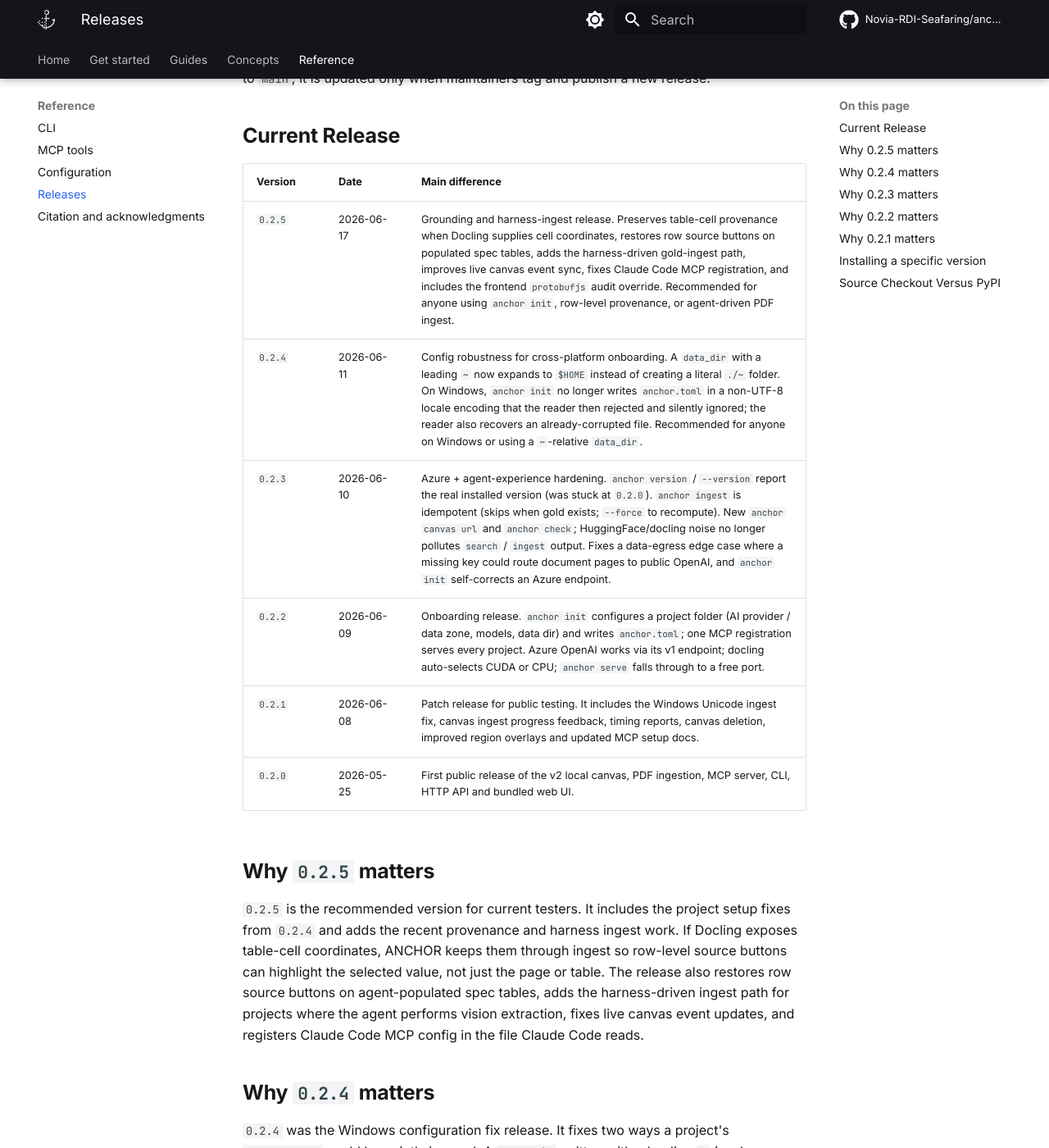
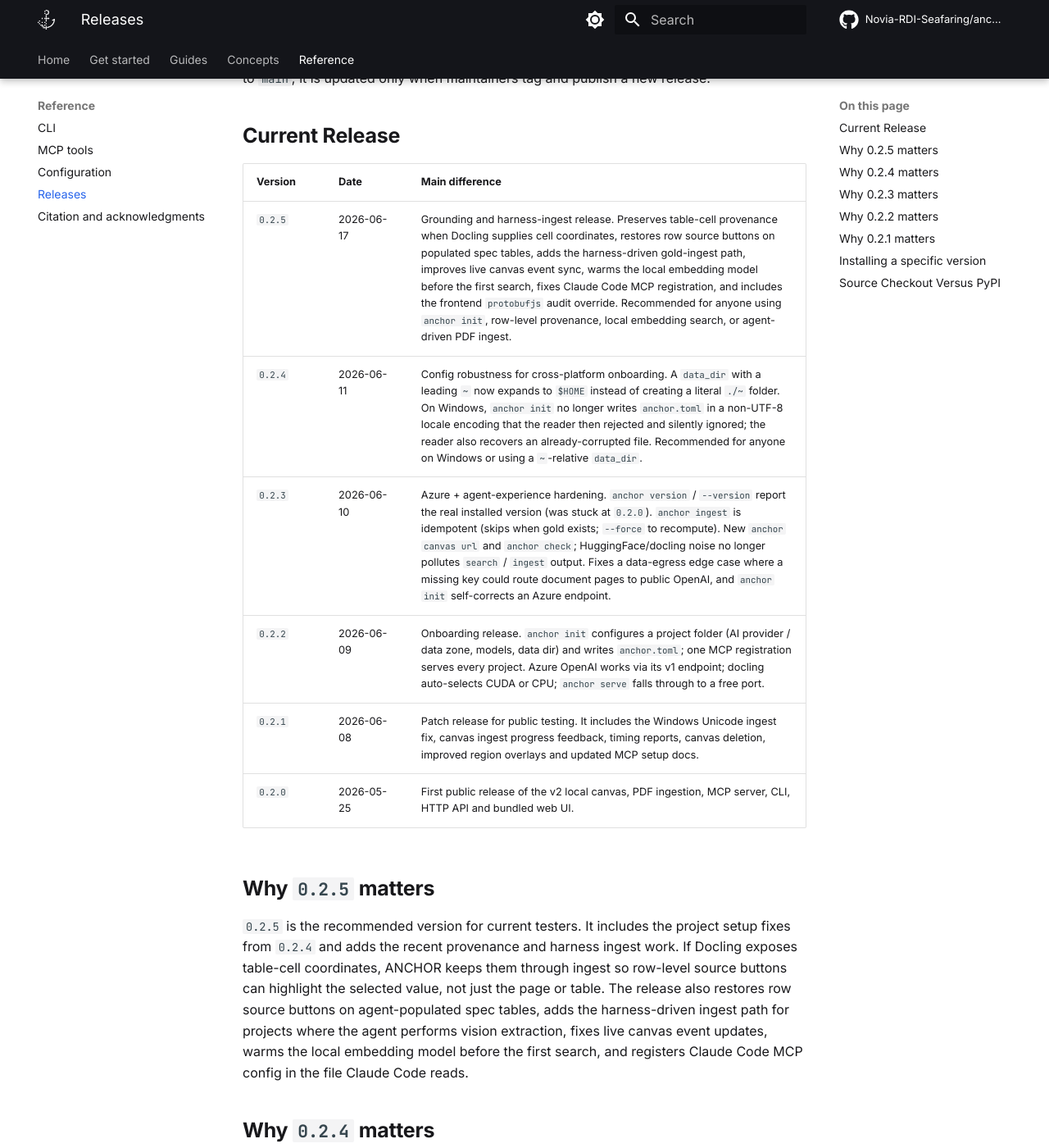
Before and after one commit to Novia-RDI-Seafaring/anchor, an MkDocs documentation site: the page built from docs/reference/releases.md, in a window 1280 px wide and 1400 px high, scrolled down 270 px. Shown: the whole window at 82% size. Built offline with MkDocs 1.6.1 and Material for MkDocs 9.7.7, drawn with Linux system fonts in a browser that asks for light colours; comment, search, counter and statistics services are not loaded.

Commit message:
docs: include embedder startup fix in v0.2.5 notes

```diff
--- a/docs/reference/releases.md
+++ b/docs/reference/releases.md
@@ -14,7 +14,7 @@ release.
 
 | Version | Date | Main difference |
 | --- | --- | --- |
-| `0.2.5` | 2026-06-17 | Grounding and harness-ingest release. Preserves table-cell provenance when Docling supplies cell coordinates, restores row source buttons on populated spec tables, adds the harness-driven gold-ingest path, improves live canvas event sync, fixes Claude Code MCP registration, and includes the frontend `protobufjs` audit override. Recommended for anyone using `anchor init`, row-level provenance, or agent-driven PDF ingest. |
+| `0.2.5` | 2026-06-17 | Grounding and harness-ingest release. Preserves table-cell provenance when Docling supplies cell coordinates, restores row source buttons on populated spec tables, adds the harness-driven gold-ingest path, improves live canvas event sync, warms the local embedding model before the first search, fixes Claude Code MCP registration, and includes the frontend `protobufjs` audit override. Recommended for anyone using `anchor init`, row-level provenance, local embedding search, or agent-driven PDF ingest. |
 | `0.2.4` | 2026-06-11 | Config robustness for cross-platform onboarding. A `data_dir` with a leading `~` now expands to `$HOME` instead of creating a literal `./~` folder. On Windows, `anchor init` no longer writes `anchor.toml` in a non-UTF-8 locale encoding that the reader then rejected and silently ignored; the reader also recovers an already-corrupted file. Recommended for anyone on Windows or using a `~`-relative `data_dir`. |
 | `0.2.3` | 2026-06-10 | Azure + agent-experience hardening. `anchor version` / `--version` report the real installed version (was stuck at `0.2.0`). `anchor ingest` is idempotent (skips when gold exists; `--force` to recompute). New `anchor canvas url` and `anchor check`; HuggingFace/docling noise no longer pollutes `search` / `ingest` output. Fixes a data-egress edge case where a missing key could route document pages to public OpenAI, and `anchor init` self-corrects an Azure endpoint. |
 | `0.2.2` | 2026-06-09 | Onboarding release. `anchor init` configures a project folder (AI provider / data zone, models, data dir) and writes `anchor.toml`; one MCP registration serves every project. Azure OpenAI works via its v1 endpoint; docling auto-selects CUDA or CPU; `anchor serve` falls through to a free port. |
@@ -30,7 +30,8 @@ through ingest so row-level source buttons can highlight the selected value,
 not just the page or table. The release also restores row source buttons on
 agent-populated spec tables, adds the harness-driven ingest path for projects
 where the agent performs vision extraction, fixes live canvas event updates,
-and registers Claude Code MCP config in the file Claude Code reads.
+warms the local embedding model before the first search, and registers Claude
+Code MCP config in the file Claude Code reads.
 
 ## Why `0.2.4` matters
 
```
Also changed, not shown: CHANGELOG.md (+3 -0 lines).
